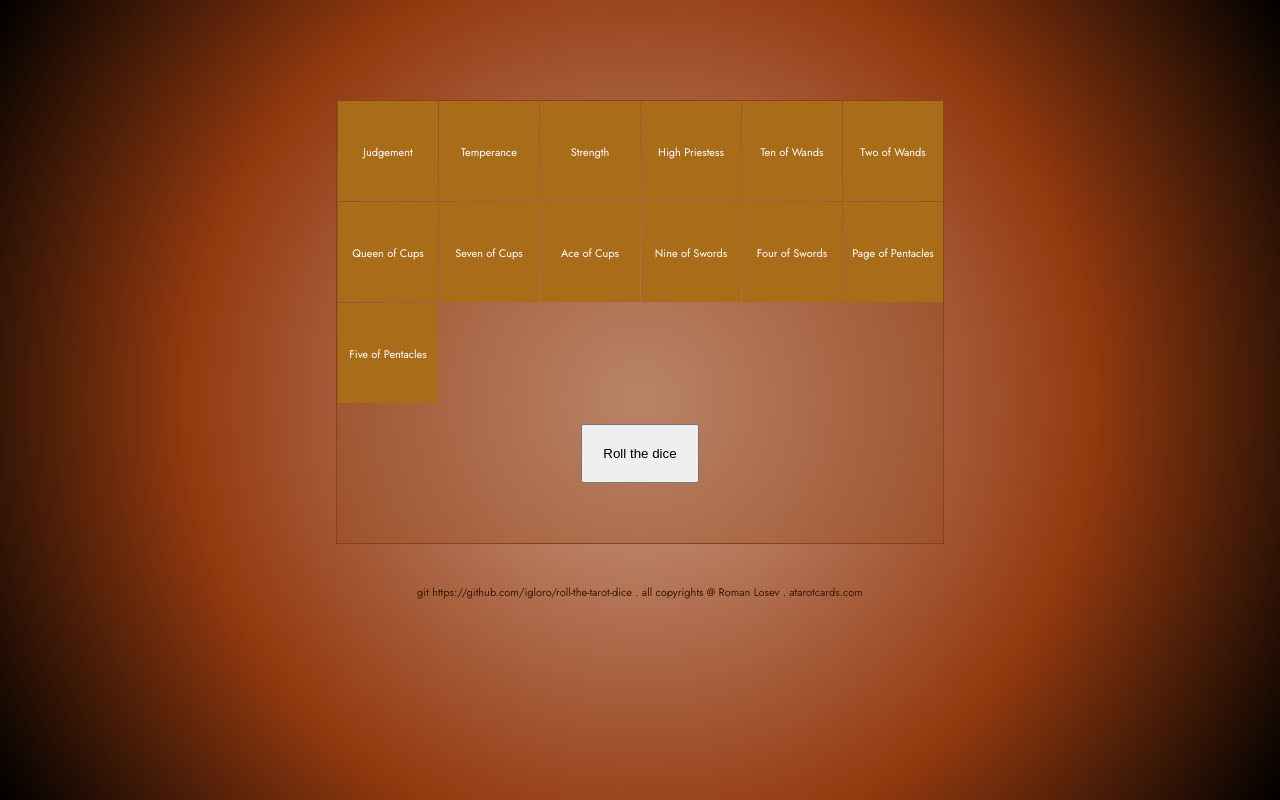
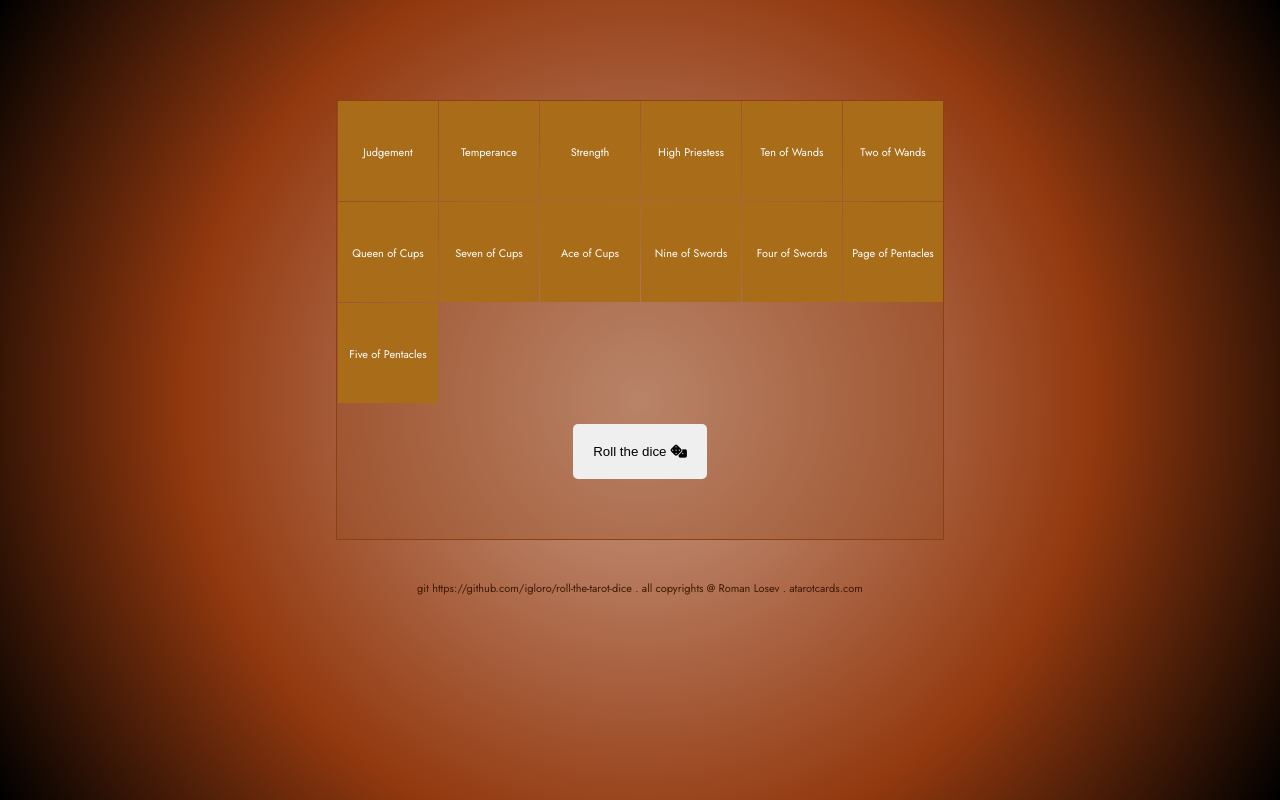
Before and after one commit to igloro/roll-the-tarot-dice, a plain HTML site: page index.html in a window 1280 px wide. Drawn offline with nearby package versions, Linux system fonts and the light colour scheme.

Commit message:
roll rolling

```diff
--- a/index.html
+++ b/index.html
@@ -155,6 +155,17 @@ body section {
 	margin-bottom: 10px;
 }
 
+#roll {
+  margin: 20px auto;
+		display: block; border-radius: 5px; border: 0px;
+		padding: 20px;
+}
+
+#roll.rolling
+{
+  background-color: #c0c0c0;
+}
+
 footer {
   margin-top: 40px;
   text-align: center;
@@ -296,9 +307,7 @@ footer {
 
 
 
-		<button id="roll" style="    margin: 20px auto;
-		display: block;
-		padding: 20px;">Roll the dice</button>
+		<button id="roll">Roll the dice <i class="fas fa-dice"></i></button>
 
 
 
```
